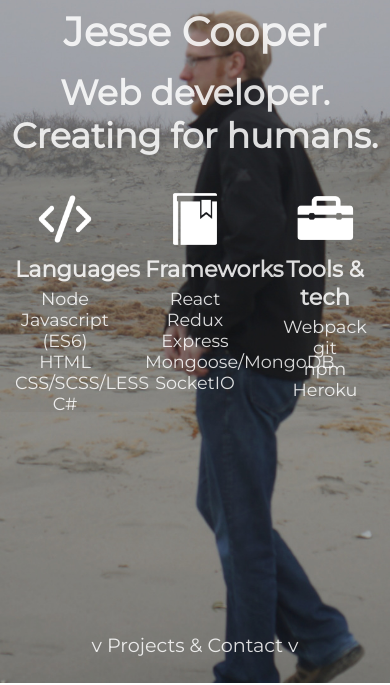
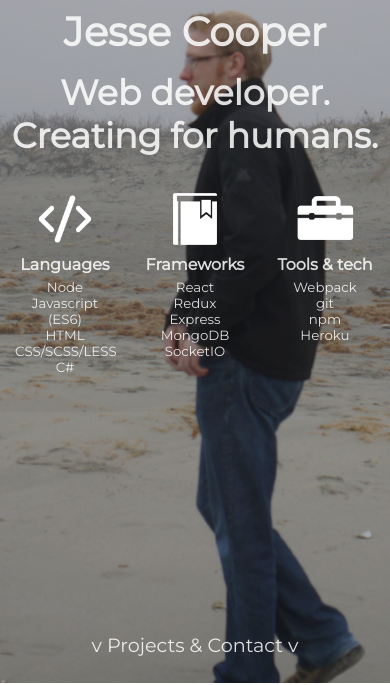
Before and after one commit to JACooper/jacooper.github.io, a website built with webpack: page index.html in a window 390 px wide. Shown: the part 161-846 px from the top of the page. Built offline with nearby package versions, Linux system fonts and the light colour scheme.

Commit message:
Tweaked header list responsive sizes

```diff
--- a/index.html
+++ b/index.html
@@ -34,7 +34,7 @@
 						<li>React</li>
 						<li>Redux</li>
 						<li>Express</li>
-						<li>Mongoose/MongoDB</li>
+						<li>MongoDB</li>
 						<li>SocketIO</li>
 					</ul>
 				</div>
--- a/scss/styles.scss
+++ b/scss/styles.scss
@@ -98,12 +98,25 @@ a {
 
 .landing-list-header {
 	font-size: 1.4em;
+
+	@media screen and (max-width: $responsive-width) {
+		font-size: 1.2em;
+	}
+
+	@media screen and (max-width: $sml-responsive-width) {
+		font-size: 12pt;
+	}
 }
 
 .landing-list {
 	margin-top: 5px;
 	font-size: 1.1em;
 	list-style-type: none;
+
+
+	@media screen and (max-width: $responsive-width) {
+		font-size: 10pt;
+	}
 }
 
 .page-jump-container {
```
Also changed, not shown: dist/styles.css.
